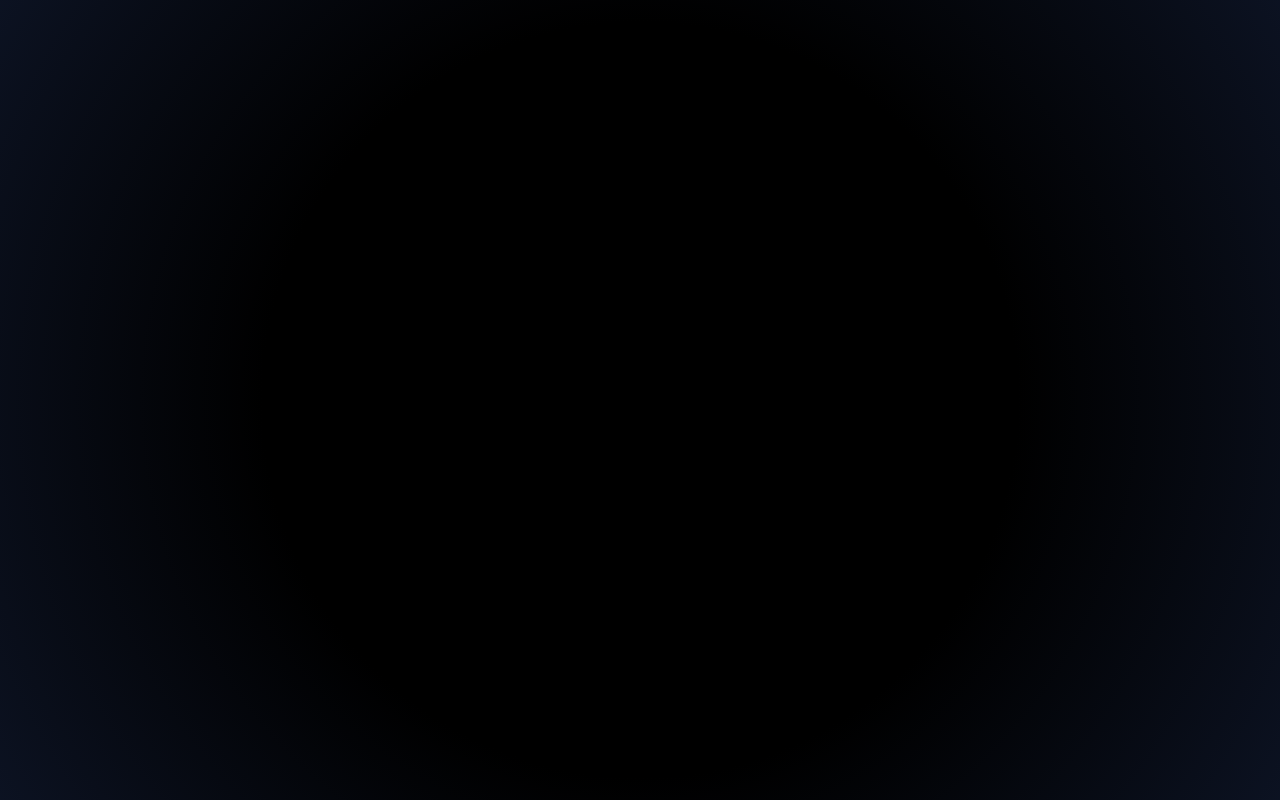
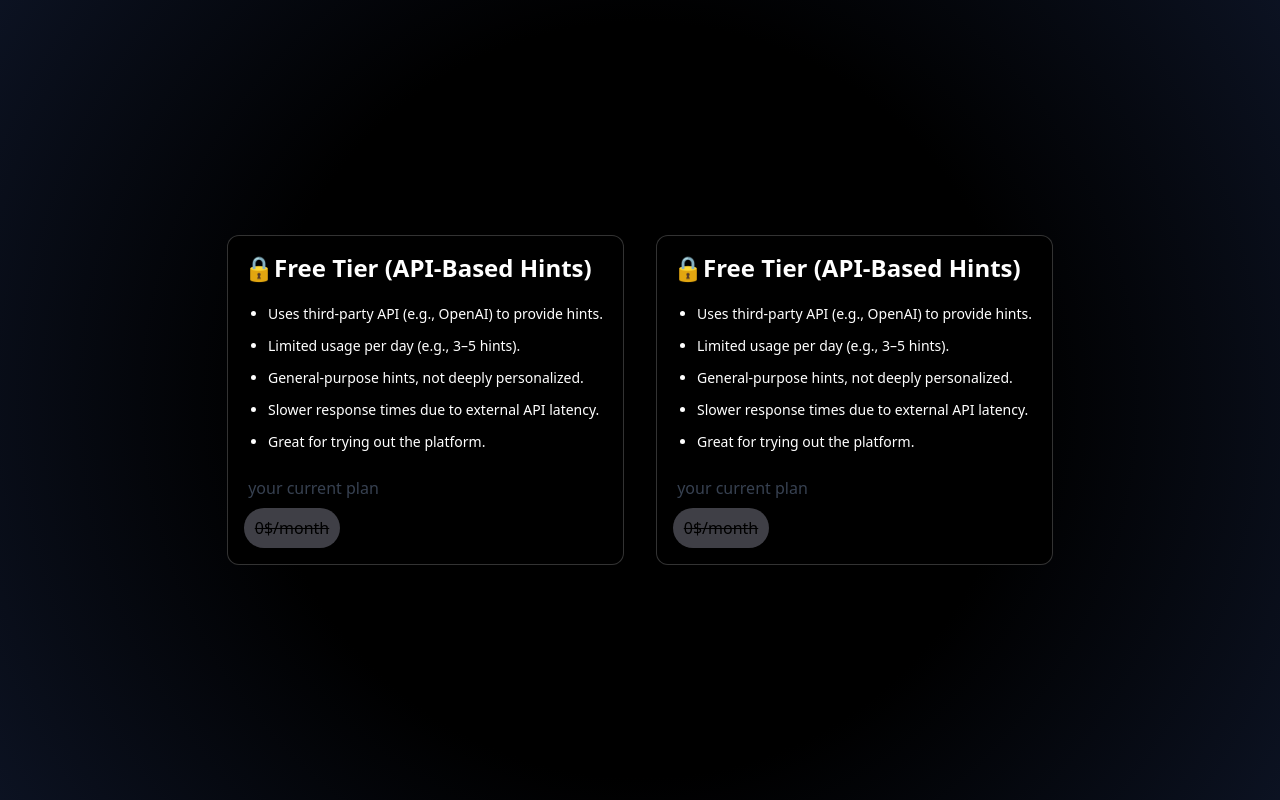
Before and after one commit to Nota0515/guardian, a React (Vite) app: page /pricing in a window 1280 px wide. Built offline with nearby package versions, Linux system fonts and the light colour scheme; a web font is replaced by a local one.

Commit message:
developed a basic pricing section

```diff
--- a/src/pages/Pricing.jsx
+++ b/src/pages/Pricing.jsx
@@ -1,10 +1,49 @@
 import React from 'react'
+import Button from '../components/Buttons'
 
 const Pricing = () => {
   return (
-    <div>
+    <div className='flex w-screen min-h-screen py-10 px-5 sm:px-10 lg:py-5 justify-center items-center'>
+      <div className='price-content flex p-1 flex-col md:flex-row lg:flex-row w-[70rem] gap-x-8 gap-y-8 mx-auto min-h-full'>
+        <div className='mainpricecontent flex flex-col relative w-auto bg-black rounded-xl border border-white/20 ml-0 md:ml-auto my-auto h-auto p-4'>
+          <div className="heading flex text-2xl font-sans font-extrabold">
+            <h1>🔒Free Tier (API-Based Hints)</h1>
+          </div>
+          <div className='bulletspoints flex mt-4 p-1 text-sm'>
+            <ul className='list-disc pl-5 space-y-3'>
+              <li>Uses third-party API (e.g., OpenAI) to provide hints.</li>
+              <li>Limited usage per day (e.g., 3–5 hints).</li>
+              <li>General-purpose hints, not deeply personalized.</li>
+              <li>Slower response times due to external API latency.</li>
+              <li>Great for trying out the platform.</li>
+            </ul>
+          </div>
+          <div className="yourplan flex flex-col gap-y-2 items-start justify-start text-black mt-4 h-auto w-auto">
+            <div className="userplan mt-1"><p className='text-base text-gray-700'>&nbsp;your current plan</p></div>
+            <Button className="w-24 h-10 rounded-full line-through bg-zinc-700">0$/month</Button>
+          </div>
+        </div>
+        <div className='mainpricecontent flex flex-col relative w-auto bg-black rounded-xl border border-white/20 mr-0 md:mr-auto my-auto h-auto p-4'>
+          <div className="heading flex text-2xl font-sans font-extrabold">
+            <h1>🔒Free Tier (API-Based Hints)</h1>
+          </div>
+          <div className='bulletspoints flex mt-4 p-1 text-sm'>
+            <ul className='list-disc pl-5 space-y-3'>
+              <li>Uses third-party API (e.g., OpenAI) to provide hints.</li>
+              <li>Limited usage per day (e.g., 3–5 hints).</li>
+              <li>General-purpose hints, not deeply personalized.</li>
+              <li>Slower response times due to external API latency.</li>
+              <li>Great for trying out the platform.</li>
+            </ul>
+          </div>
+          <div className="yourplan flex flex-col gap-y-2 items-start justify-start text-black mt-4 h-auto w-auto">
+            <div className="userplan mt-1"><p className='text-base text-gray-700'>&nbsp;your current plan</p></div>
+            <Button className="w-24 h-10 rounded-full line-through bg-zinc-700">0$/month</Button>
+          </div>
+        </div>
+      </div>
+    </div>
 
-    </div>
   )
 }
 
```
